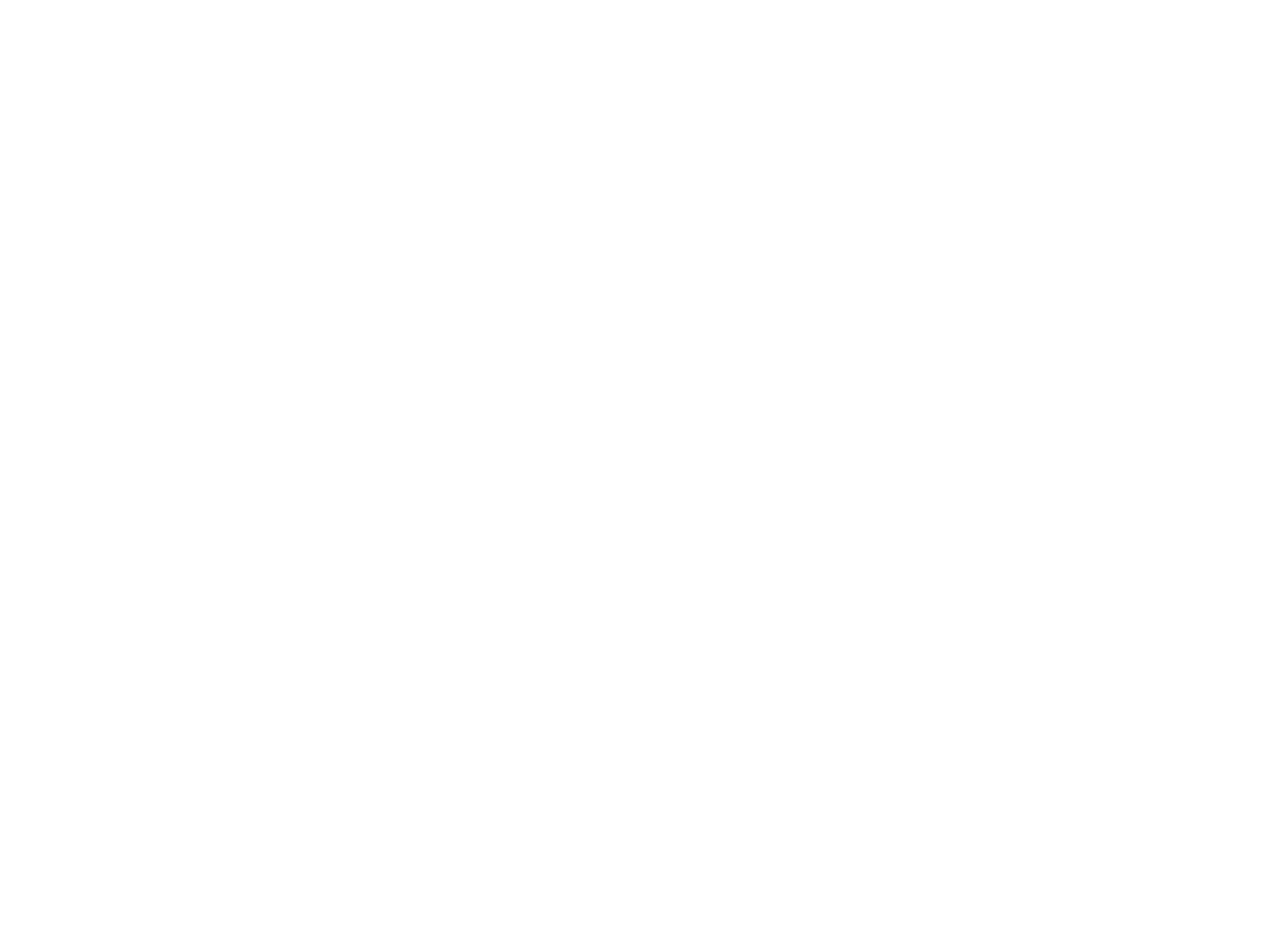
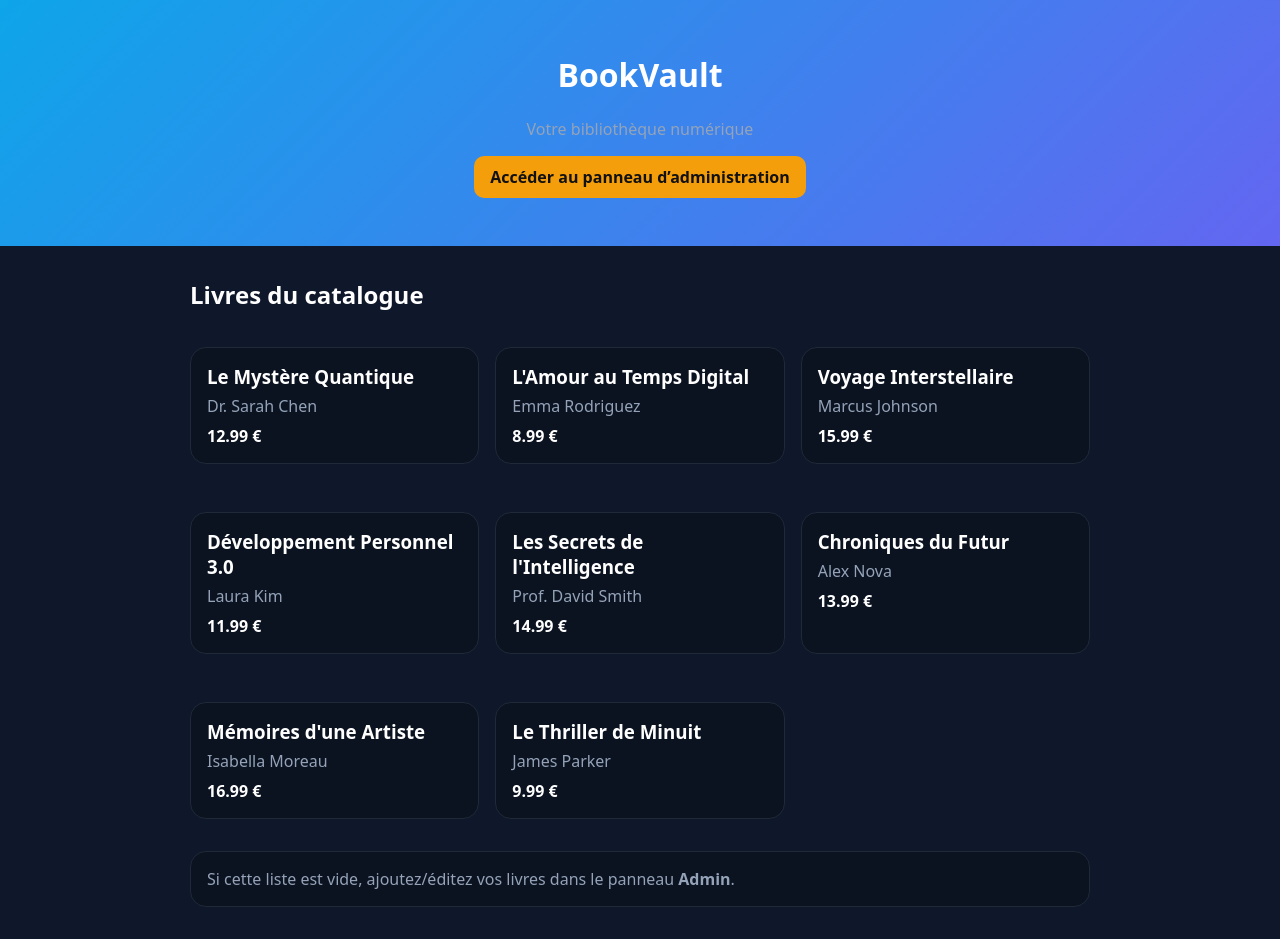
Before and after one commit to timartyacine-a11y/bookvault-site, a plain HTML site: page admin/index.html in a window 1280 px wide. Before the commit the page ends 800 px from the top, so only its background shows below. Drawn offline with Linux system fonts and the light colour scheme.

Commit message:
Update index.html

```diff
--- a/admin/index.html
+++ b/admin/index.html
@@ -1,62 +1,55 @@
 <!doctype html>
-<html>
+<html lang="fr">
 <head>
-    <meta charset="utf-8" />
-    <meta name="viewport" content="width=device-width, initial-scale=1"/>
-    <title>Admin – BookVault</title>
-    <!-- Netlify Identity -->
-    <script src="https://identity.netlify.com/v1/netlify-identity-widget.js"></script>
-    <!-- CMS (avec fallback unpkg si jsDelivr échoue) -->
-    <script
-      src="https://cdn.jsdelivr.net/npm/netlify-cms@^2.0.0/dist/netlify-cms.js"
-      onerror="(function(){var s=document.createElement('script');s.src='https://unpkg.com/netlify-cms@^2.0.0/dist/netlify-cms.js';document.head.appendChild(s);})();">
-    </script>
+  <meta charset="utf-8">
+  <meta name="viewport" content="width=device-width, initial-scale=1">
+  <title>BookVault – Accueil</title>
+  <style>
+    body{margin:0;font-family:system-ui,-apple-system,Segoe UI,Roboto,Arial,sans-serif;background:#0f172a;color:#fff}
+    header{padding:32px;text-align:center;background:linear-gradient(135deg,#0ea5e9,#6366f1)}
+    main{max-width:900px;margin:32px auto;padding:0 16px}
+    .card{background:#0b1220;border:1px solid #1f2937;border-radius:16px;padding:16px;margin:16px 0}
+    a.btn{display:inline-block;background:#f59e0b;color:#111;padding:10px 16px;border-radius:10px;text-decoration:none;font-weight:600}
+    .grid{display:grid;grid-template-columns:repeat(auto-fit,minmax(220px,1fr));gap:16px}
+    .muted{color:#94a3b8}
+  </style>
 </head>
 <body>
+  <header>
+    <h1>BookVault</h1>
+    <p class="muted">Votre bibliothèque numérique</p>
+    <p style="margin-top:12px"><a class="btn" href="/admin/">Accéder au panneau d’administration</a></p>
+  </header>
+
+  <main>
+    <h2>Livres du catalogue</h2>
+    <div id="books" class="grid"></div>
+
+    <div class="card muted">
+      Si cette liste est vide, ajoutez/éditez vos livres dans le panneau <b>Admin</b>.
+    </div>
+  </main>
+
   <script>
-      // On ne lit plus /admin/config.yml : on injecte la config ici.
-      window.CMS_MANUAL_INIT = true;
-      function boot() {
-        if (!window.CMS) return setTimeout(boot, 200);
-        CMS.init({
-          config: {
-            backend: { name: "git-gateway", branch: "main" },
-            media_folder: "images/uploads",
-            public_folder: "/images/uploads",
-            collections: [
-              {
-                name: "catalogue",
-                label: "Catalogue (Livres)",
-                files: [
-                  {
-                    label: "Livres",
-                    name: "books",
-                    file: "data/books.json",
-                    fields: [
-                      { label: "Livres", name: "books", widget: "list",
-                        summary: "{{fields.title}} – {{fields.price}}€",
-                        fields: [
-                          { label: "Titre", name: "title", widget: "string" },
-                          { label: "Auteur", name: "author", widget: "string", required: false },
-                          { label: "Prix (€)", name: "price", widget: "number", valueType: "float", min: 0 },
-                          { label: "Note (0–5)", name: "rating", widget: "number", valueType: "int", min: 0, max: 5, default: 5 },
-                          { label: "Avis (nombre)", name: "reviews", widget: "number", valueType: "int", default: 0 },
-                          { label: "Genre", name: "genre", widget: "string", required: false },
-                          { label: "Année", name: "year", widget: "number", valueType: "int", required: false },
-                          { label: "Texte sur la couverture", name: "coverText", widget: "string", required: false },
-                          { label: "Style de couverture (classe CSS)", name: "coverClass", widget: "select", required: false,
-                            options: ["book-cover-1","book-cover-2","book-cover-3","book-cover-4","book-cover-5","book-cover-6","book-cover-7","book-cover-8"] }
-                        ]
-                      }
-                    ]
-                  }
-                ]
-              }
-            ]
-          }
-        });
-      }
-      boot();
+    // Tente de charger /data/books.json et d'afficher la liste
+    (async () => {
+      try {
+        const res = await fetch('/data/books.json', {cache: 'no-store'});
+        if (!res.ok) return;
+        const data = await res.json();
+        const items = Array.isArray(data) ? data : (Array.isArray(data?.books) ? data.books : []);
+        const root = document.getElementById('books');
+        if (!items.length) return;
+
+        root.innerHTML = items.map(b => `
+          <div class="card">
+            <h3 style="margin:0 0 6px">${b.title ?? 'Sans titre'}</h3>
+            <div class="muted" style="margin-bottom:8px">${b.author ?? ''}</div>
+            <div><b>${(b.price!=null)?`${b.price} €`:'—'}</b></div>
+          </div>
+        `).join('');
+      } catch(e){ /* silencieux pour ne pas casser l'affichage */ }
+    })();
   </script>
 </body>
 </html>
```
Lines whose indentation alone changed are shown as unchanged.
